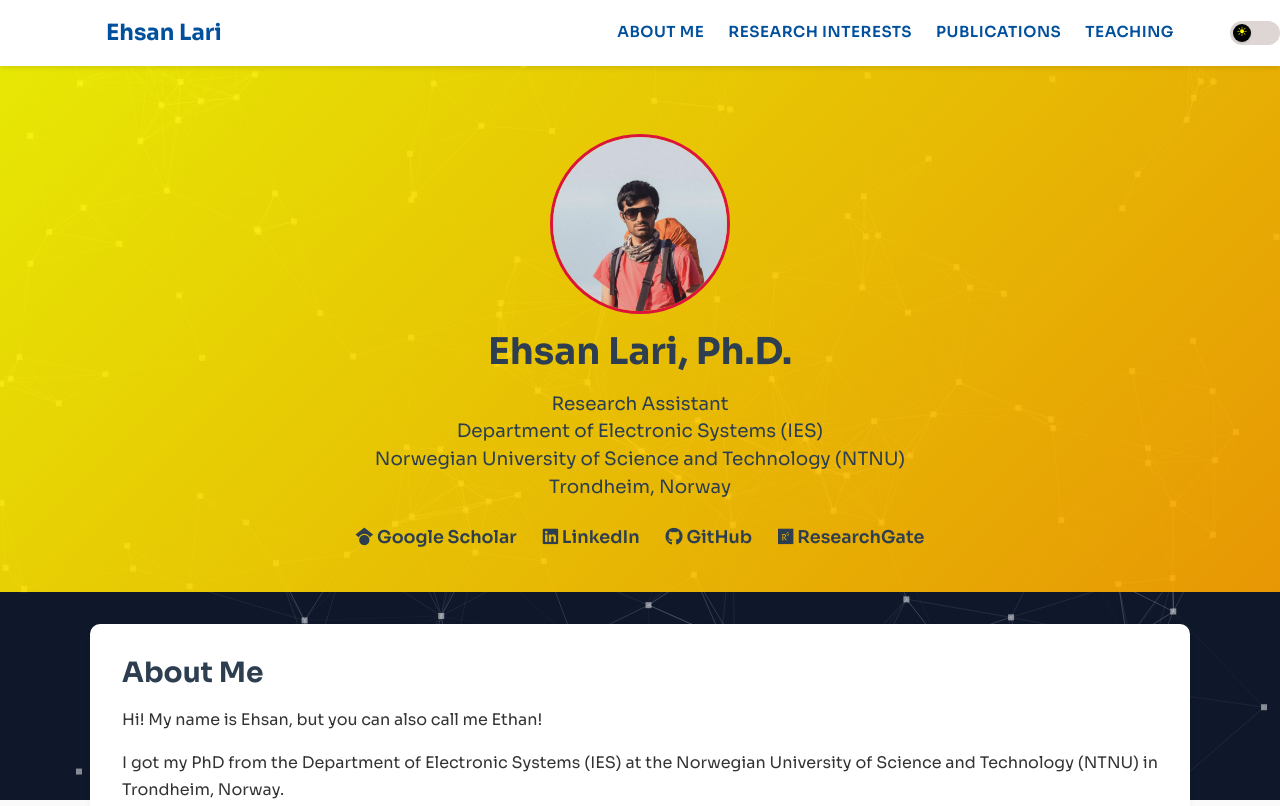
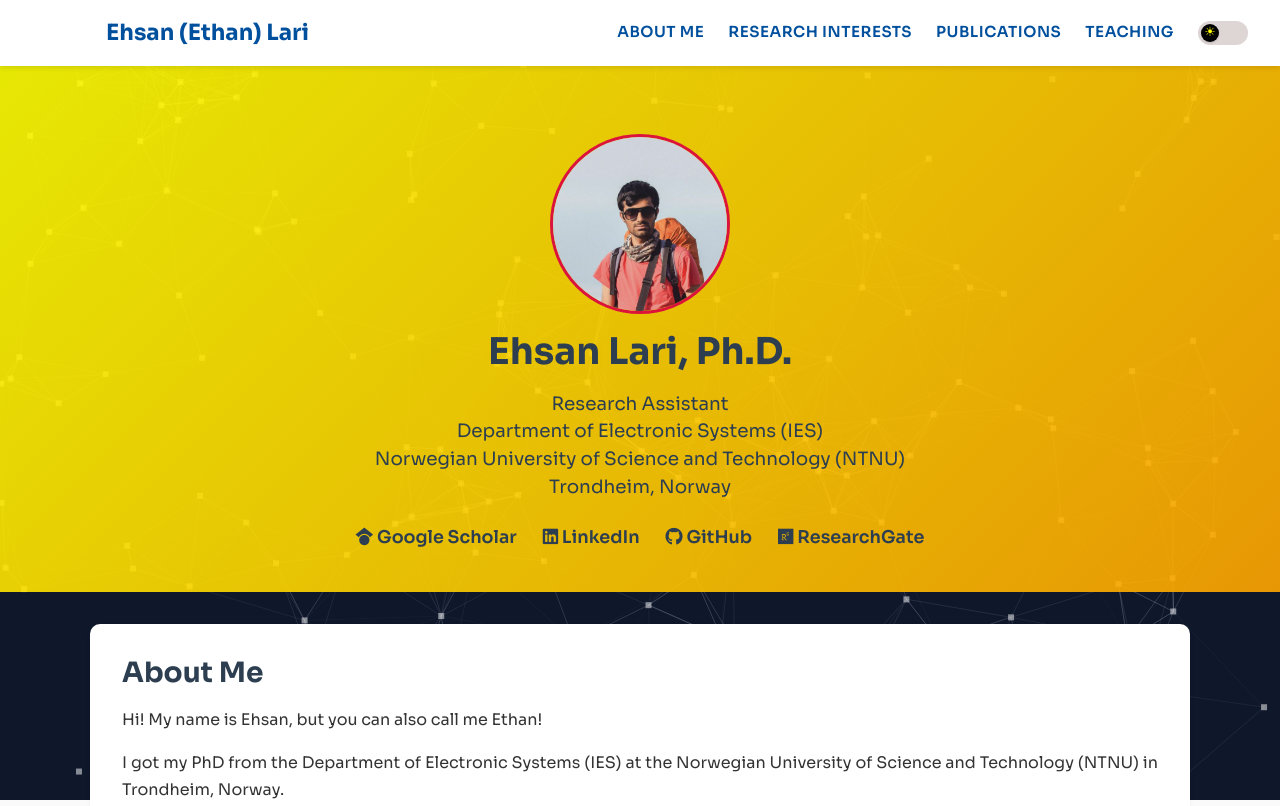
Before and after one commit to ehsan-lari/ehsan-lari.github.io, a plain HTML site: page index.html in a window 1280 px wide. Shown: the top 806 px of the page. Drawn offline with nearby package versions, Linux system fonts and the light colour scheme.

Commit message:
Changes to be committed: 	modified:   index.html 	modified:   style.css

```diff
--- a/index.html
+++ b/index.html
@@ -24,7 +24,7 @@
   <nav id="navbar">
     <div class="nav-content">
       <div class="nav-scroll">
-        <div class="nav-title">Ehsan Lari</div>
+        <div class="nav-title">Ehsan (Ethan) Lari</div>
         <ul>
           <li><a href="#about">About me</a></li>
           <li><a href="#research">Research Interests</a></li>
--- a/style.css
+++ b/style.css
@@ -359,7 +359,7 @@ footer p {
     overflow-y: hidden;
     -webkit-overflow-scrolling: touch;
     gap: 1rem;
-    padding-right: 0rem; /* space for the fixed theme toggle */
+    padding-right: 2rem; /* space for the fixed theme toggle */
   }
   nav .nav-title {
     white-space: nowrap;
@@ -497,7 +497,7 @@ body.dark-mode .profile-image { border-color: var(--accent-blue-light); }
 /* TOGGLE SWITCH (top-right inside nav) */
 .theme-switch {
   position: absolute;
-  right: 0rem;
+  right: 2rem;
   top: 50%;
   transform: translateY(-50%);
   display: flex;
```
